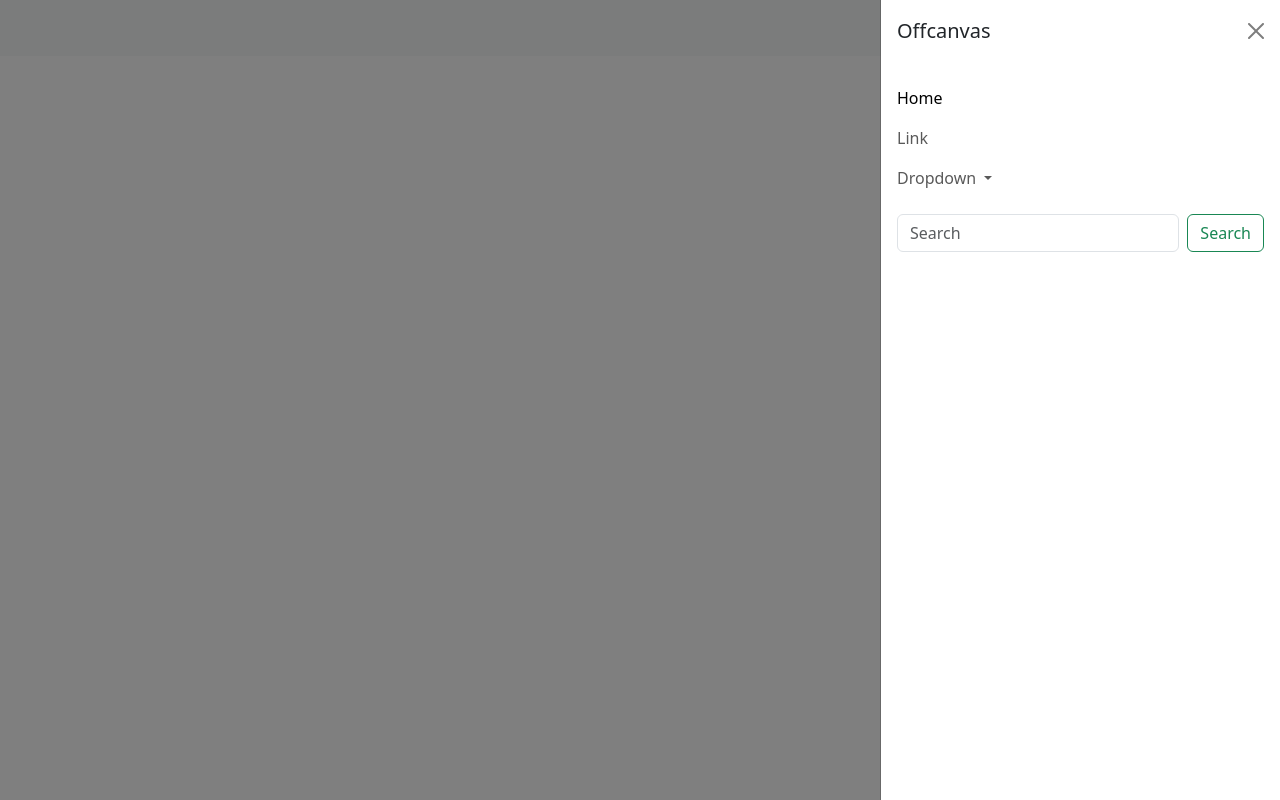
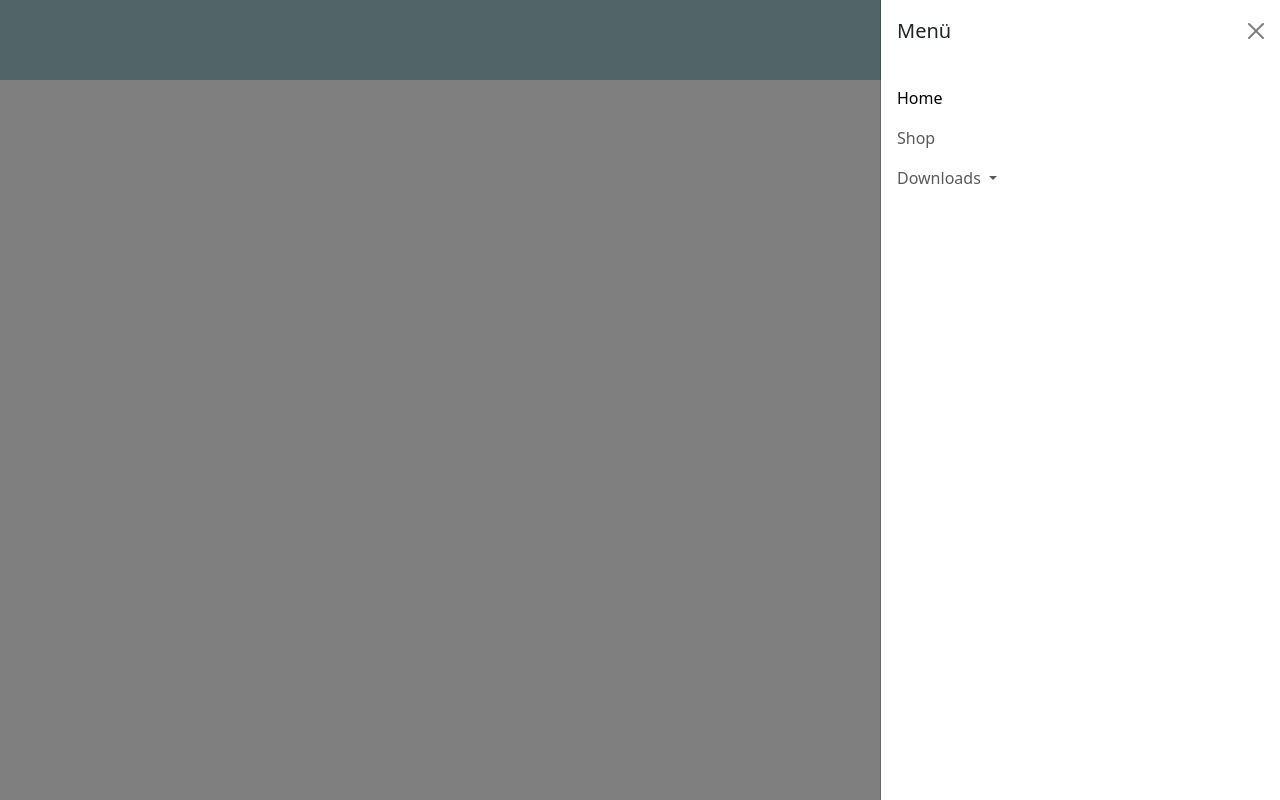
Before and after one commit to keanu2331/RecipepageBLJ2023KeanuBielke, a plain HTML site: page index.html in a window 1280 px wide. Both pictures are taken after a click on the button "Toggle navigation". Drawn offline with nearby package versions, Linux system fonts and the light colour scheme.

Commit message:
Menü Änderung

```diff
--- a/index.html
+++ b/index.html
@@ -6,9 +6,25 @@
     <title>Hello World</title>
     <link href="https://cdn.jsdelivr.net/npm/bootstrap@5.3.2/dist/css/bootstrap.min.css" rel="stylesheet" integrity="sha384-T3c6CoIi6uLrA9TneNEoa7RxnatzjcDSCmG1MXxSR1GAsXEV/Dwwykc2MPK8M2HN" crossorigin="anonymous">
     <script src="https://cdn.jsdelivr.net/npm/bootstrap@5.3.2/dist/js/bootstrap.bundle.min.js" integrity="sha384-C6RzsynM9kWDrMNeT87bh95OGNyZPhcTNXj1NW7RuBCsyN/o0jlpcV8Qyq46cDfL" crossorigin="anonymous"></script>
+    <style>
+        body {
+            background-color: rgb(255, 255, 255); /* Sets the background color of the body to white */
+        }
+        .custom-navbar {
+            padding: 20px 0; /* Increases the padding to make the header bar larger */
+            background-color: #a4cbd3; /* Sets the background color of the navbar to #9CB3B8 */
+        }
+        footer {
+            color: rgb(123, 36, 36); /* Sets the text color to white for better contrast */
+        }
+    </style>
 </head>
 <body>
-    <nav class="navbar bg-body-tertiary fixed-top">
+    <header>
+        <h1>Crumb art</h1>
+    </header>
+
+    <nav class="navbar custom-navbar fixed-top">
         <div class="container-fluid">
             <a class="navbar-brand" href="#"></a>
             <button class="navbar-toggler" type="button" data-bs-toggle="offcanvas" data-bs-target="#offcanvasNavbar" aria-controls="offcanvasNavbar" aria-label="Toggle navigation">
@@ -16,7 +32,7 @@
             </button>
             <div class="offcanvas offcanvas-end" tabindex="-1" id="offcanvasNavbar" aria-labelledby="offcanvasNavbarLabel">
                 <div class="offcanvas-header">
-              <h5 class="offcanvas-title" id="offcanvasNavbarLabel">Offcanvas</h5>
+                    <h5 class="offcanvas-title" id="offcanvasNavbarLabel">Menü</h5>
                     <button type="button" class="btn-close" data-bs-dismiss="offcanvas" aria-label="Close"></button>
                 </div>
                 <div class="offcanvas-body">
@@ -25,30 +41,23 @@
                             <a class="nav-link active" aria-current="page" href="#">Home</a>
                         </li>
                         <li class="nav-item">
-                  <a class="nav-link" href="#">Link</a>
+                            <a class="nav-link" href="#">Shop</a>
                         </li>
                         <li class="nav-item dropdown">
                             <a class="nav-link dropdown-toggle" href="#" role="button" data-bs-toggle="dropdown" aria-expanded="false">
-                    Dropdown
+                                Downloads
                             </a>
                             <ul class="dropdown-menu">
-                    <li><a class="dropdown-item" href="#">Action</a></li>
-                    <li><a class="dropdown-item" href="#">Another action</a></li>
-                    <li>
-                      <hr class="dropdown-divider">
-                    </li>
-                    <li><a class="dropdown-item" href="#">Something else here</a></li>
+                                <li><a class="dropdown-item" href="#">Rezept</a></li>
                             </ul>
                         </li>
                     </ul>
-              <form class="d-flex mt-3" role="search">
-                <input class="form-control me-2" type="search" placeholder="Search" aria-label="Search">
-                <button class="btn btn-outline-success" type="submit">Search</button>
-              </form>
                 </div>
             </div>
         </div>
     </nav>
-    <h1><center>Crumb art</center></h1>
+
+    <!-- The rest of your body content can be added here -->
+
 </body>
 </html>
```
Lines whose indentation alone changed are shown as unchanged.
